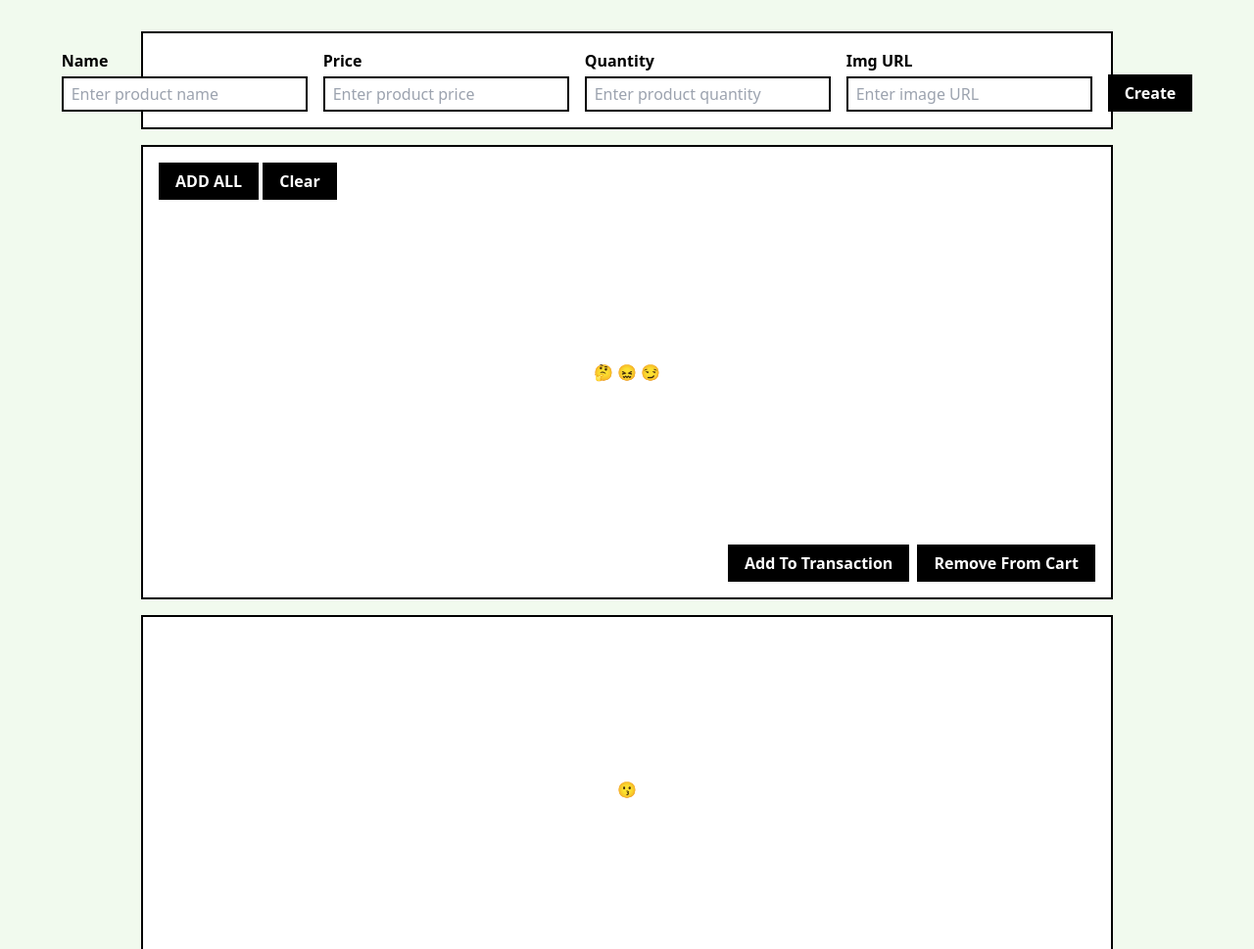
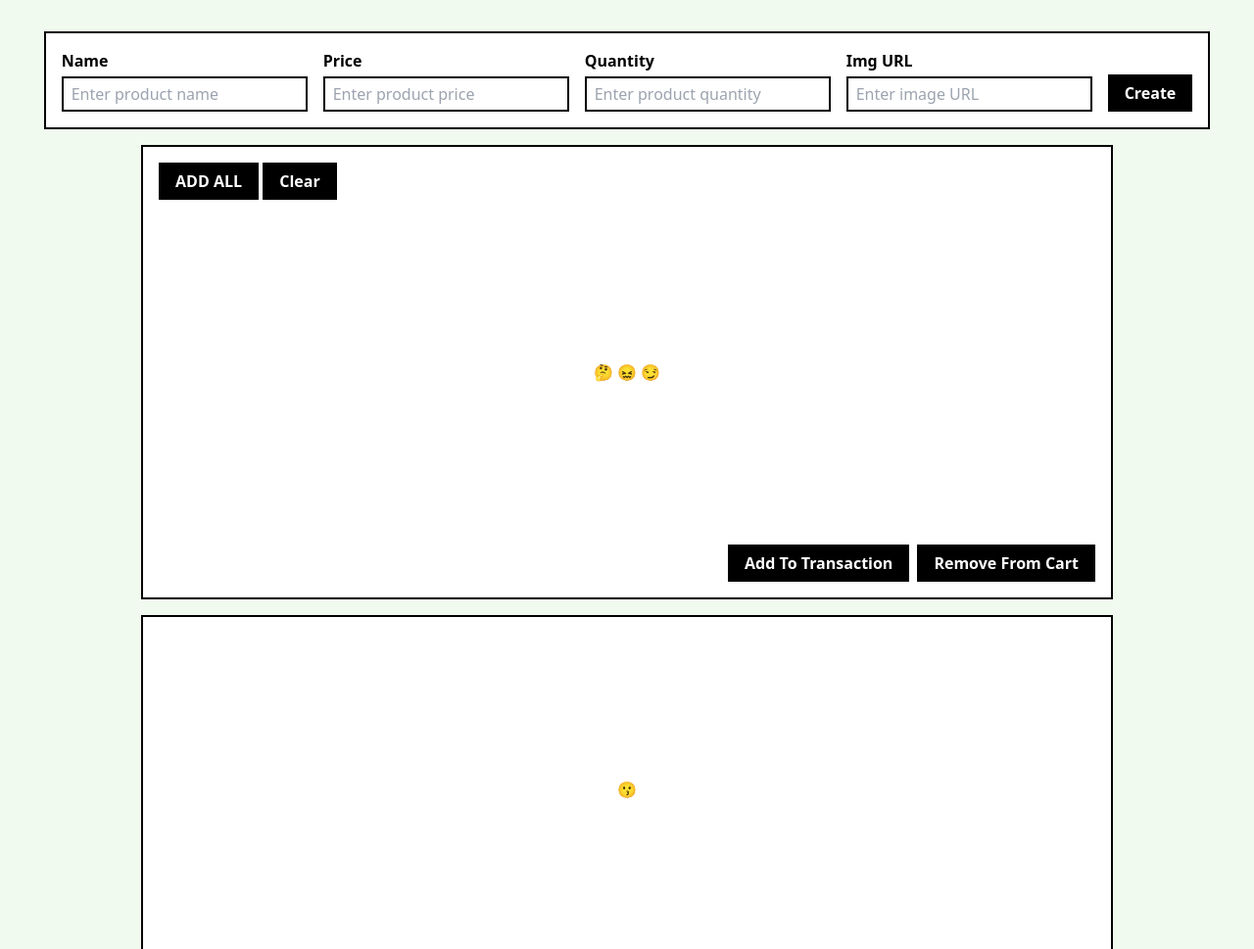
Before and after one commit to zombox0633/08-chayathorn-js, a plain HTML site: page public/index.html in a window 1280 px wide. Shown: the top 969 px of the page at 98% size. Drawn offline with Linux system fonts and the light colour scheme.

Commit message:
edit width form

```diff
--- a/public/index.html
+++ b/public/index.html
@@ -13,7 +13,7 @@
       <section>
         <form
           onsubmit="createProduct(event)"
-          class="bg-white w-[62rem] flex justify-center items-end gap-x-4 border-black border-2 p-4"
+          class="bg-white min-w-[62rem] flex justify-center items-end gap-x-4 border-black border-2 p-4"
         >
           <div class="flex flex-col">
             <label for="create-input-name">Name</label>
```
